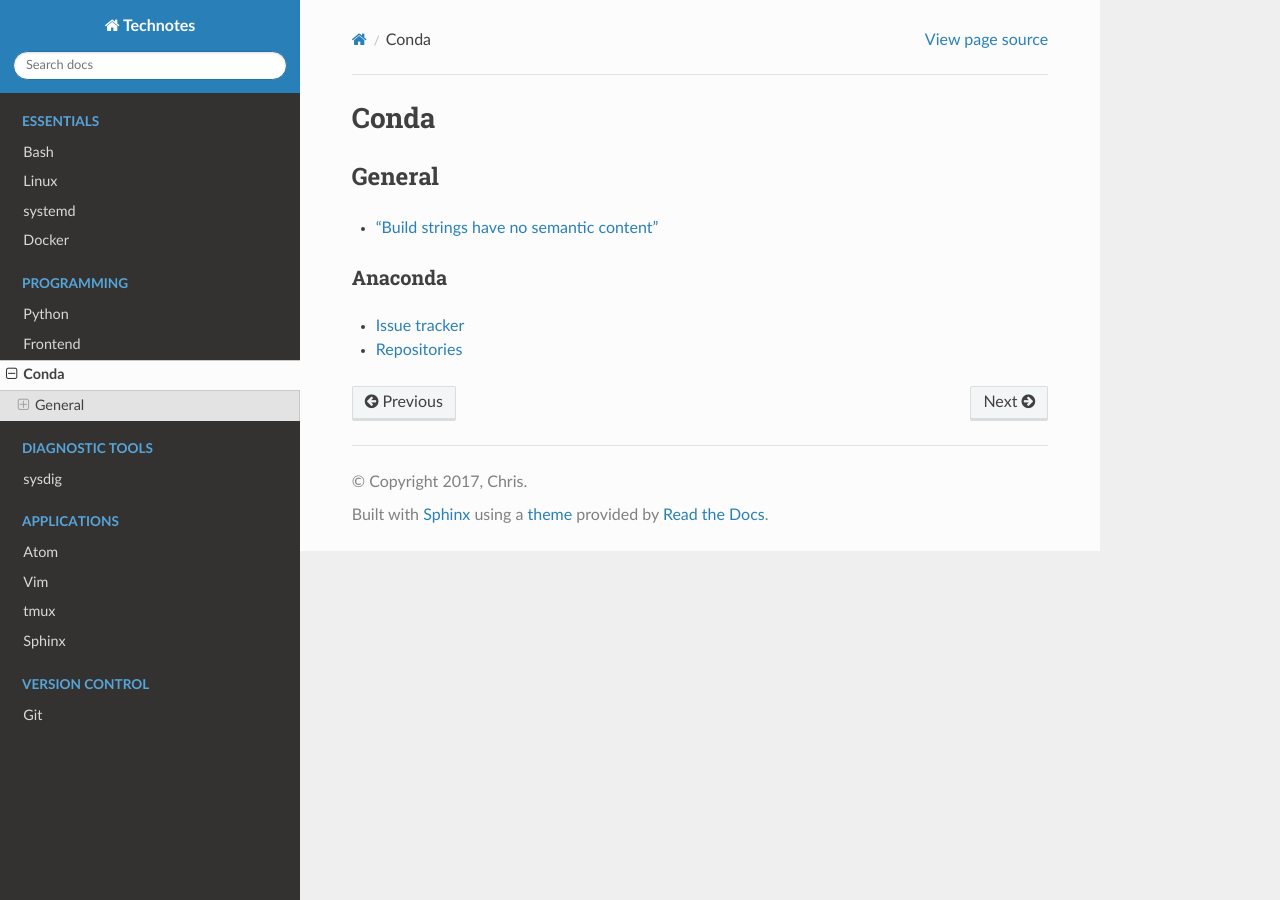
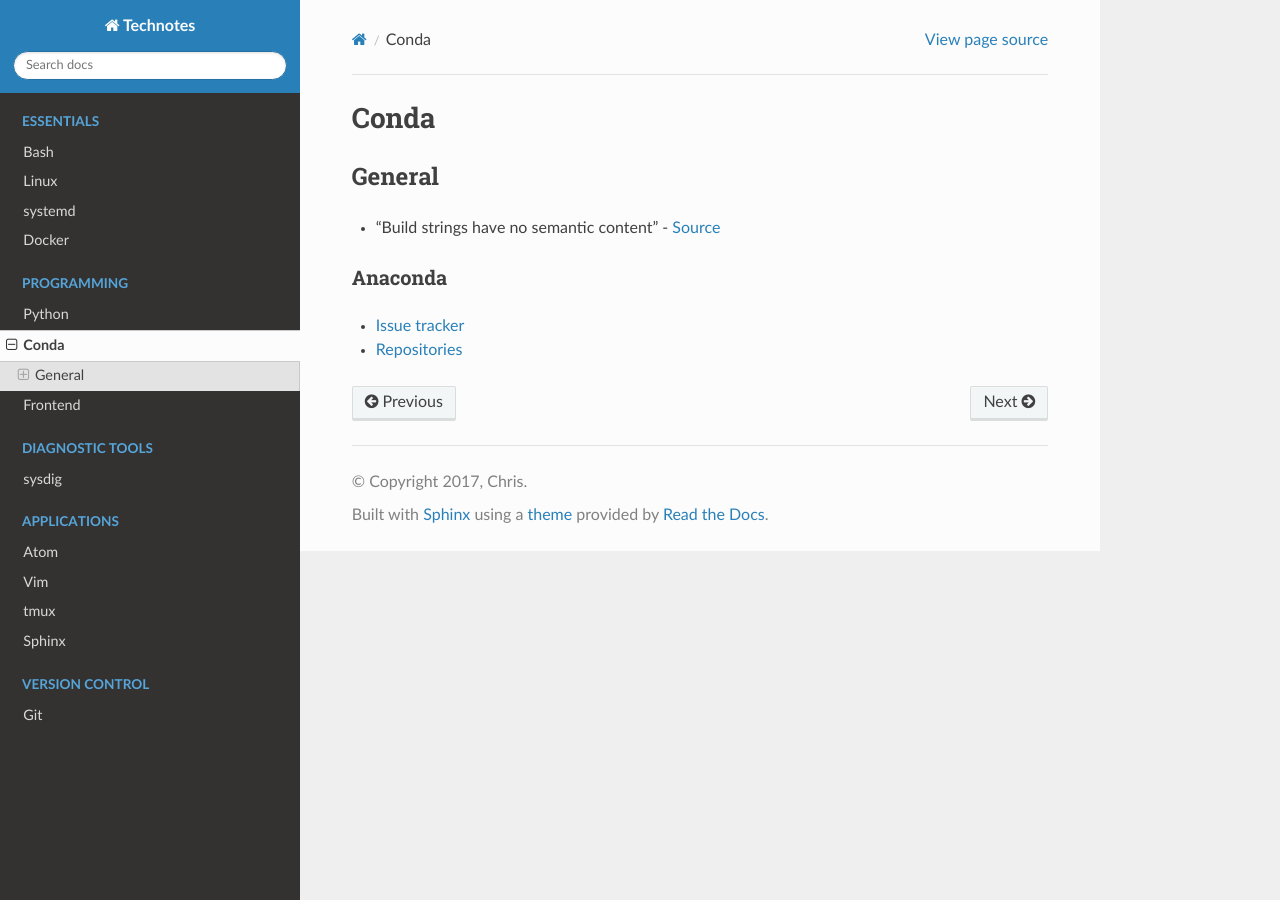
Before and after one commit to heterotopian/technotes, a Sphinx documentation site: the page built from source/conda.rst, in a window 1280 px wide. Built offline with Sphinx 7.4.7 and the Read the Docs theme 2.0.0, drawn with Linux system fonts in a browser that asks for light colours.

Commit message:
Minor changes

```diff
--- a/source/conda.rst
+++ b/source/conda.rst
@@ -9,7 +9,8 @@ Conda
 General
 =======
 
-- `"Build strings have no semantic content" <https://github.com/conda/conda/issues/4956#issuecomment-291847858>`_
+- "Build strings have no semantic content" -
+  `Source <https://github.com/conda/conda/issues/4956#issuecomment-291847858>`_
 
 Anaconda
 --------
--- a/source/index.rst
+++ b/source/index.rst
@@ -16,8 +16,8 @@ Technical Notes
     :caption: Programming
 
     python
+    conda
     frontend
-    conda
 
 .. toctree::
     :maxdepth: 1
```
